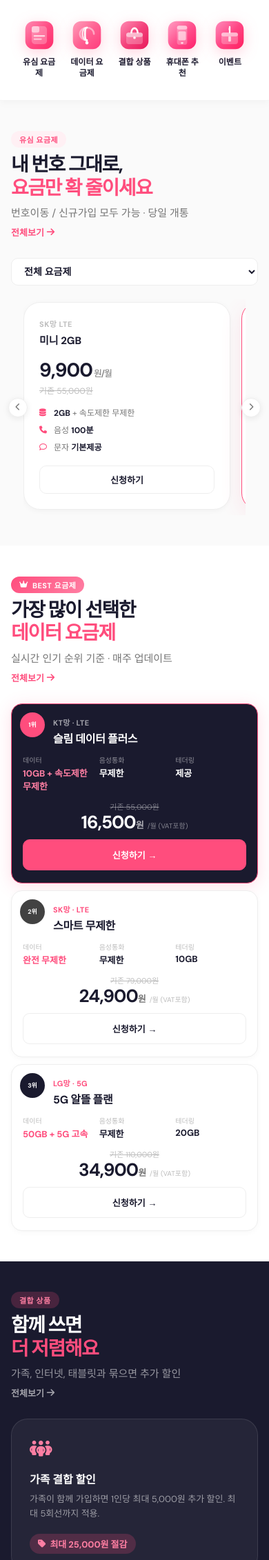
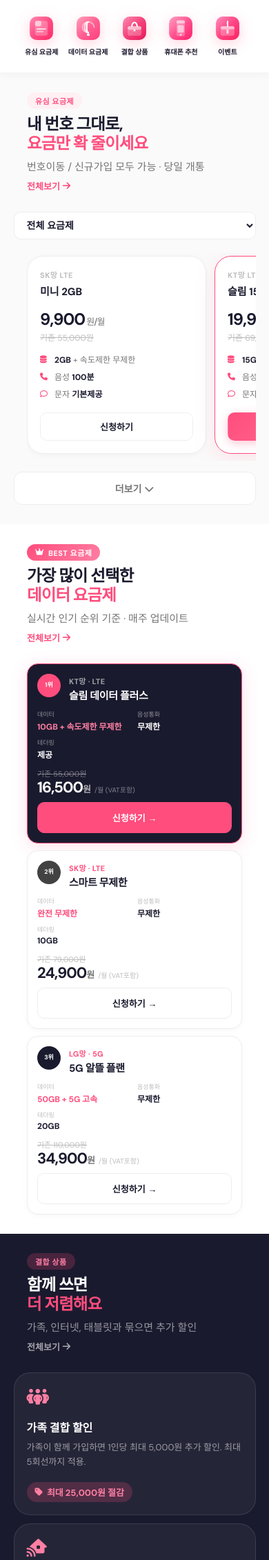
Before and after one commit to bbomm1006/planetest, a PHP site: page /public/phone.html in a window 390 px wide. Shown: the top 2262 px of the page at 69% size. Run offline with PHP 8.4, Linux system fonts and the light colour scheme; style sheets or scripts are compiled from the project's sources.

Commit message:
폰깨짐수정

```diff
--- a/public/phone.html
+++ b/public/phone.html
@@ -345,44 +345,198 @@
 
     /* ─── RESPONSIVE: 768px (Mobile) ─── */
 @media (max-width:768px) {
-    section { padding:44px 16px; }
-    .hamburger { display:flex; }
-    .quick-grid { max-width:100%; }
-    .quick-label { font-size:12px; }
-    .quick-icon-wrap { width:48px; height:48px; }
-    .quick-3d-icon { width:48px; height:48px; }
+  /* ─ 공통 ─ */
+  section { padding:36px 16px; }
+  .section-title { font-size:clamp(22px,6vw,32px); letter-spacing:-0.8px; }
+
+  /* ─ 퀵메뉴 ─ */
+  #quick-menu { padding:14px 12px 18px; }
+  .quick-grid { max-width:100%; gap:4px; }
+  .quick-item { padding:10px 4px; border-radius:12px; }
+  .quick-icon-wrap { width:46px; height:46px; border-radius:12px; }
+  .quick-3d-icon { width:46px; height:46px; }
+  .quick-label { font-size:11px; }
+
+  /* ─ 섹션 헤더 ─ */
   .section-header-row { flex-direction:column; align-items:flex-start; gap:8px; }
+
+  /* ─ 플랜 탭/select ─ */
   .plan-tabs { display:none; }
   .plan-select { display:block; }
-    .scroll-track.cols-3 > *, .scroll-track.cols-2 > *, .scroll-track.cols-4 > * { width:78vw; max-width:300px; }
-    .scroll-wrap { padding:0 18px; }
-    .scroll-arrow { display:flex; width:28px; height:28px; font-size:11px; }
-    .scroll-arrow.sa-left { left:-4px; }
-    .scroll-arrow.sa-right { right:-4px; }
-    .show-more-btn { display:none; }
-    .plan-row { flex-direction:column; align-items:stretch; gap:12px; padding:18px 16px; }
-    .plan-row-badge, .plan-row-badge-dark { position:absolute; top:12px; left:12px; width:36px; height:36px; font-size:9px; }
-    .plan-row-left { flex:none; padding-left:44px; }
-    .plan-row-specs { flex:none; display:grid; grid-template-columns:1fr 1fr 1fr; gap:8px; padding:0; }
-    .plan-row-price { flex:none; text-align:center; align-items:center; }
-    .plan-row-btn { width:100%; text-align:center; margin:0; padding:12px; }
-    .bundle-grid { grid-template-columns:1fr; }
-    .reviews-summary { gap:12px; flex-wrap:wrap; }
-    .inquiry-contacts { flex-direction:column; }
-    .recommend-wrap { padding:32px 20px; }
-    .recommend-steps { flex-direction:column; }
-    .recommend-step { max-width:100%; }
-    .data-slider-wrap { padding:22px 20px; }
-    .data-slider-result { flex-direction:column; align-items:flex-start; gap:12px; }
-    .notice-faq-grid { grid-template-columns:1fr; }
-    .footer-top { grid-template-columns:1fr; gap:20px; }
-    .footer-bottom { flex-direction:column; align-items:flex-start; }
+
+  /* ─ 공통 스크롤 트랙 ─ */
+  .scroll-wrap { padding:0 8px; margin:0 -8px; }
+  .scroll-track { padding:4px 8px 10px; gap:12px; }
+  .scroll-track.cols-3 > *,
+  .scroll-track.cols-2 > *,
+  .scroll-track.cols-4 > * {
+    width: min(80vw, 280px);
+    min-width: min(80vw, 280px);
+    flex-shrink: 0;
+  }
+  .scroll-arrow { display:flex; width:28px; height:28px; font-size:10px; }
+  .scroll-arrow.sa-left { left:-2px; }
+  .scroll-arrow.sa-right { right:-2px; }
+
+  /* ─ 더보기 버튼 ─ */
+  .show-more-btn { display:block; }
+
+  /* ─ USIM 플랜 카드 ─ */
+  .plan-card { padding:18px; }
+  .plan-price { font-size:24px; }
+
+  /* ─ DATA BEST 플랜 로우 ─ */
+  .plans-list { gap:10px; }
+  .plan-row {
+    flex-direction: column;
+    align-items: stretch;
+    gap: 10px;
+    padding: 16px 14px 14px;
+    position: relative;
+    overflow: visible;
+  }
+  .plan-row-badge,
+  .plan-row-badge-dark {
+    position: absolute;
+    top: 14px;
+    left: 14px;
+    width: 34px;
+    height: 34px;
+    font-size: 9px;
+  }
+  .plan-row-left {
+    flex: none;
+    padding-left: 46px;
+    min-width: 0;
+  }
+  .plan-row-op { font-size:11px; margin-bottom:2px; }
+  .plan-row-name { font-size:15px; }
+  .plan-row-specs {
+    flex: none;
+    display: grid;
+    grid-template-columns: 1fr 1fr 1fr;
+    gap: 8px;
+    padding: 0;
+  }
+  .plan-row-spec { gap:2px; }
+  .plan-row-spec-label { font-size:9px; }
+  .plan-row-spec-val { font-size:12px; }
+  .plan-row-price {
+    flex: none;
+    text-align: left;
+    align-items: flex-start;
+    padding-left: 0;
+  }
+  .plan-row-num { font-size:22px; }
+  .plan-row-btn {
+    width: 100%;
+    text-align: center;
+    padding: 12px;
+    border-radius: 10px;
   }
 
+  /* ─ BUNDLE ─ */
+  .bundle-grid { grid-template-columns:1fr; gap:12px; }
+  .bundle-card { padding:22px; }
+
+  /* ─ PHONES 카드 ─ */
+  .phone-card-img { height:180px; }
+
+  /* ─ EVENT 카드 ─ */
+  .event-thumb { height:200px; }
+  .event-thumb-title { font-size:18px; }
+
+  /* ─ REVIEWS ─ */
+  .review-card { padding:18px; }
+
+  /* ─ RECOMMEND ─ */
+  .recommend-wrap {
+    padding: 36px 20px;
+    border-radius: 0;
+    overflow: hidden;
+    text-align: center;
+    gap: 28px;
+  }
+  .recommend-content h2 { font-size:clamp(20px,5.5vw,28px); letter-spacing:-0.5px; }
+  .recommend-content p { font-size:14px; }
+  .recommend-steps {
+    flex-direction: column;
+    gap: 10px;
+    width: 100%;
+  }
+  .recommend-step {
+    max-width: 100%;
+    padding: 14px 18px;
+    font-size:13px;
+    justify-content: flex-start;
+  }
+  .data-slider-wrap { width:100%; padding:22px 20px; box-sizing:border-box; }
+  .data-slider-value { font-size:38px; }
+  .data-slider-result {
+    flex-direction: column;
+    align-items: flex-start;
+    gap: 12px;
+  }
+  .data-slider-btn { width:100%; text-align:center; padding:13px; }
+
+  /* ─ NOTICE + FAQ ─ */
+  #notice-faq { padding:36px 0; }
+  .notice-faq-grid { grid-template-columns:1fr; gap:16px; }
+  .notice-section, .faq-section { padding:20px 16px; border-radius:16px; }
+  .notice-item-text { font-size:12px; }
+
+  /* ─ FOOTER ─ */
+  footer { padding:36px 20px 24px; }
+  .footer-top { grid-template-columns:1fr; gap:20px; }
+  .footer-bottom { flex-direction:column; align-items:flex-start; gap:8px; }
+  .footer-legal { flex-wrap:wrap; gap:10px; }
+}
+
+/* ─── RESPONSIVE: 480px ─── */
 @media (max-width:480px) {
-    .quick-grid { gap:4px; }
-    .quick-item { padding:10px 4px; }
-    .plan-row-specs { gap:8px; }
+  section { padding:28px 0; }
+
+  .scroll-wrap{padding:0;margin:0;padding-left:5vw}
+  .show-more-btn,
+  .plan-select{width:90vw;margin-left:auto;margin-right:auto}
+  .section-inner,
+  .plans-list,
+  .section-header-row{padding-left:5vw;padding-right:5vw}
+
+  #reviews .section-inner,
+  #phones .section-inner,
+  #event .section-inner{padding-left:0;padding-right:0}
+
+  .scroll-arrow{display: none;}
+
+  /* 퀵메뉴 더 작게 */
+  #quick-menu { padding:12px 8px 14px; }
+  .quick-grid { gap:2px; }
+  .quick-item { padding:8px 2px; }
+  .quick-icon-wrap, .quick-3d-icon { width:40px; height:40px; border-radius:10px; }
+  .quick-label { font-size:10px; }
+
+  /* 스크롤 카드 */
+  .scroll-track.cols-3 > *,
+  .scroll-track.cols-2 > *,
+  .scroll-track.cols-4 > * {
+    width: min(85vw, 260px);
+    min-width: min(85vw, 260px);
+  }
+
+  /* 플랜 로우 스펙 2열로 */
+  .plan-row-specs { grid-template-columns: 1fr 1fr; gap:8px; }
+
+  /* 번들 */
+  .bundle-card { padding:18px; }
+
+  /* 이벤트 */
+  .event-thumb { height:180px; }
+  .event-thumb-title { font-size:16px; }
+
+  /* 추천 */
+  .data-slider-value { font-size:32px; }
+  .recommend-step { padding:12px 14px; font-size:12px; }
 }
 
 
```
Also changed, not shown: style/scss/phone.scss (+187 -33 lines), style/phone.min.css. Lines whose indentation alone changed are shown as unchanged.
